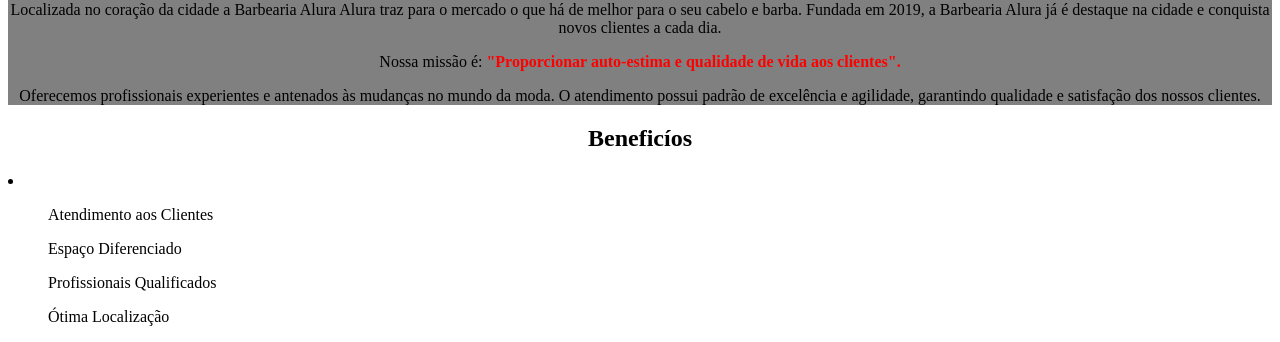
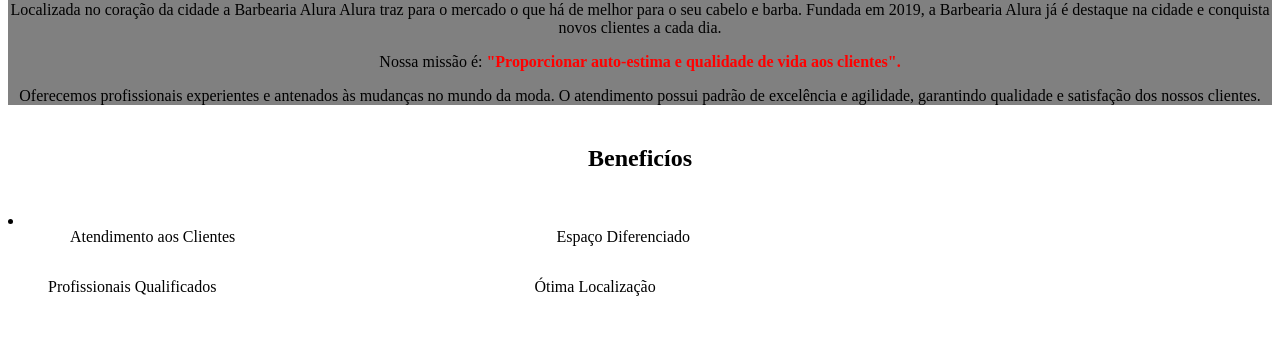
Before and after one commit to RichardChel2008/Barbearia-Alura-Richard., a plain HTML site: page index.html in a window 1280 px wide. Shown: the part 677-1019 px from the top of the page. After the commit the page ends 997 px from the top, so only its background shows below. Drawn offline with Linux system fonts and the light colour scheme.

Commit message:
Update style.css

```diff
--- a/style.css
+++ b/style.css
@@ -10,4 +10,17 @@
 .destaque{color: red;}
 
 
-.beneficio{text-align: center;}
+.beneficio{text-align: center;
+    padding: 20px;
+}
+
+ul {
+    display: inline-block;
+    vertical-align: top;
+width: 20%;
+margin-right: 15%;
+}
+
+.imagembeneficio {
+    width:  50%;
+}
```
